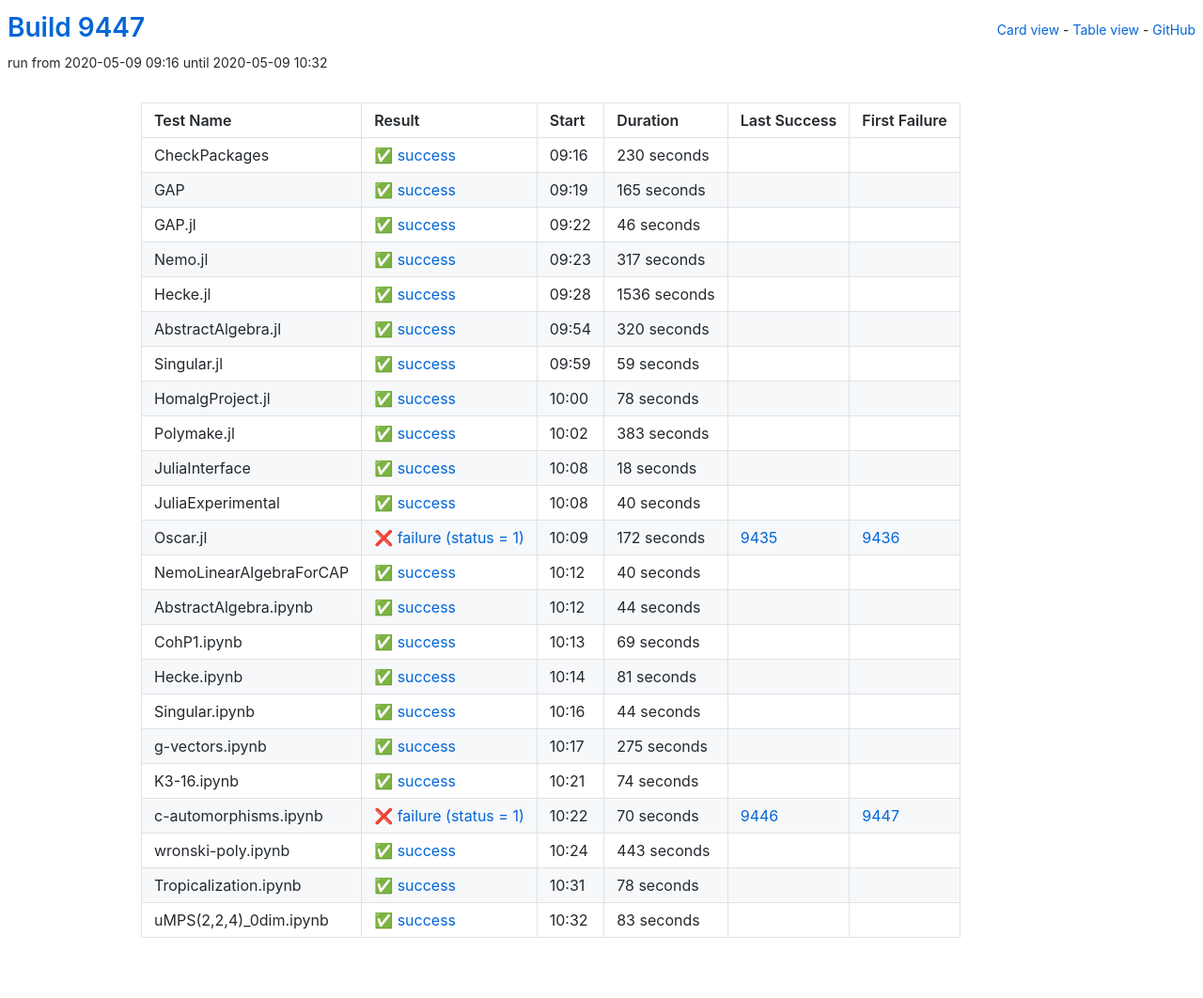
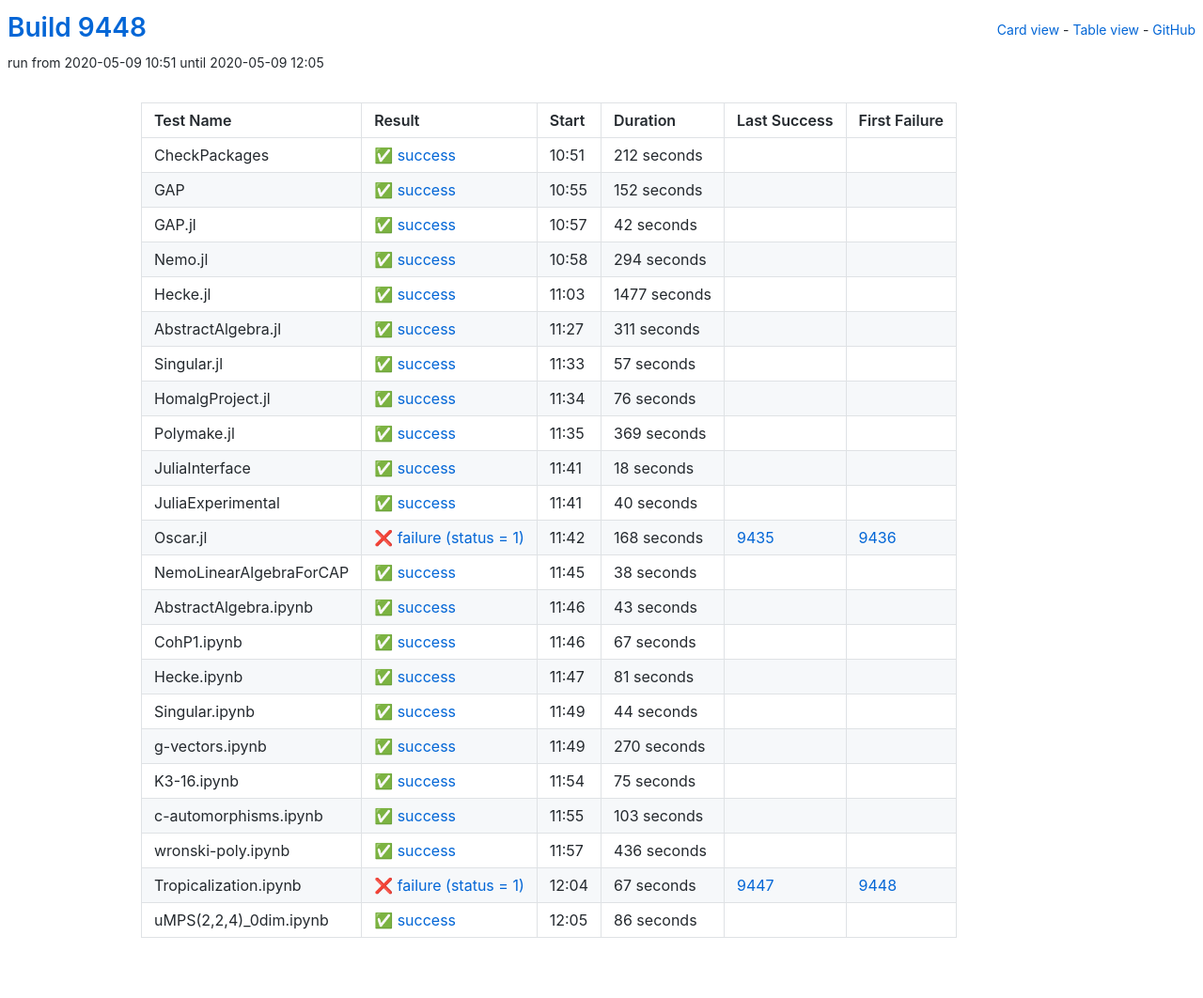
Before and after one commit to oscar-system/oscar-ci-status, a Jekyll site: the page built from table.html, in a window 1280 px wide. Shown: the whole page at 94% size. Built offline with Jekyll 4.4.1, drawn with Linux system fonts in a browser that asks for light colours.

Commit message:
Build 9448

```diff
--- a/_data/ci.yml
+++ b/_data/ci.yml
@@ -1,113 +1,113 @@
-build: 9447
-build_url: https://oscarci.mathematik.uni-kl.de/job/oscar/9447/
+build: 9448
+build_url: https://oscarci.mathematik.uni-kl.de/job/oscar/9448/
 job: oscar
 tests:
-- duration: 230
+- duration: 212
   exitcode: 0
   first_failure: false
   first_failure_url: null
   id: checkpackages
   last_success: false
   last_success_url: null
-  log: https://oscarci.mathematik.uni-kl.de/job/oscar/9447/artifact/logs/build-9447/CheckPackages.log
+  log: https://oscarci.mathematik.uni-kl.de/job/oscar/9448/artifact/logs/build-9448/CheckPackages.log
   name: CheckPackages
-  start: 2020-05-09 09:16
+  start: 2020-05-09 10:51
   status: success
   success: true
-- duration: 165
+- duration: 152
   exitcode: 0
   first_failure: false
   first_failure_url: null
   id: gap
   last_success: false
   last_success_url: null
-  log: https://oscarci.mathematik.uni-kl.de/job/oscar/9447/artifact/logs/build-9447/GAP.log
+  log: https://oscarci.mathematik.uni-kl.de/job/oscar/9448/artifact/logs/build-9448/GAP.log
   name: GAP
-  start: 2020-05-09 09:19
+  start: 2020-05-09 10:55
   status: success
   success: true
-- duration: 46
+- duration: 42
   exitcode: 0
   first_failure: false
   first_failure_url: null
   id: gap-jl
   last_success: false
   last_success_url: null
-  log: https://oscarci.mathematik.uni-kl.de/job/oscar/9447/artifact/logs/build-9447/GAP.jl.log
+  log: https://oscarci.mathematik.uni-kl.de/job/oscar/9448/artifact/logs/build-9448/GAP.jl.log
   name: GAP.jl
-  start: 2020-05-09 09:22
+  start: 2020-05-09 10:57
   status: success
   success: true
-- duration: 317
+- duration: 294
   exitcode: 0
   first_failure: false
   first_failure_url: null
   id: nemo-jl
   last_success: false
   last_success_url: null
-  log: https://oscarci.mathematik.uni-kl.de/job/oscar/9447/artifact/logs/build-9447/Nemo.jl.log
+  log: https://oscarci.mathematik.uni-kl.de/job/oscar/9448/artifact/logs/build-9448/Nemo.jl.log
   name: Nemo.jl
-  start: 2020-05-09 09:23
+  start: 2020-05-09 10:58
   status: success
   success: true
-- duration: 1536
+- duration: 1477
   exitcode: 0
   first_failure: false
   first_failure_url: null
   id: hecke-jl
   last_success: false
   last_success_url: null
-  log: https://oscarci.mathematik.uni-kl.de/job/oscar/9447/artifact/logs/build-9447/Hecke.jl.log
+  log: https://oscarci.mathematik.uni-kl.de/job/oscar/9448/artifact/logs/build-9448/Hecke.jl.log
   name: Hecke.jl
-  start: 2020-05-09 09:28
+  start: 2020-05-09 11:03
   status: success
   success: true
-- duration: 320
+- duration: 311
   exitcode: 0
   first_failure: false
   first_failure_url: null
   id: abstractalgebra-jl
   last_success: false
   last_success_url: null
-  log: https://oscarci.mathematik.uni-kl.de/job/oscar/9447/artifact/logs/build-9447/AbstractAlgebra.jl.log
+  log: https://oscarci.mathematik.uni-kl.de/job/oscar/9448/artifact/logs/build-9448/AbstractAlgebra.jl.log
   name: AbstractAlgebra.jl
-  start: 2020-05-09 09:54
+  start: 2020-05-09 11:27
   status: success
   success: true
-- duration: 59
+- duration: 57
   exitcode: 0
   first_failure: false
   first_failure_url: null
   id: singular-jl
   last_success: false
   last_success_url: null
-  log: https://oscarci.mathematik.uni-kl.de/job/oscar/9447/artifact/logs/build-9447/Singular.jl.log
+  log: https://oscarci.mathematik.uni-kl.de/job/oscar/9448/artifact/logs/build-9448/Singular.jl.log
   name: Singular.jl
-  start: 2020-05-09 09:59
+  start: 2020-05-09 11:33
   status: success
   success: true
-- duration: 78
+- duration: 76
   exitcode: 0
   first_failure: false
   first_failure_url: null
   id: homalgproject-jl
   last_success: false
   last_success_url: null
-  log: https://oscarci.mathematik.uni-kl.de/job/oscar/9447/artifact/logs/build-9447/HomalgProject.jl.log
+  log: https://oscarci.mathematik.uni-kl.de/job/oscar/9448/artifact/logs/build-9448/HomalgProject.jl.log
   name: HomalgProject.jl
-  start: 2020-05-09 10:00
+  start: 2020-05-09 11:34
   status: success
   success: true
-- duration: 383
+- duration: 369
   exitcode: 0
   first_failure: false
   first_failure_url: null
   id: polymake-jl
   last_success: false
   last_success_url: null
-  log: https://oscarci.mathematik.uni-kl.de/job/oscar/9447/artifact/logs/build-9447/Polymake.jl.log
+  log: https://oscarci.mathematik.uni-kl.de/job/oscar/9448/artifact/logs/build-9448/Polymake.jl.log
   name: Polymake.jl
-  start: 2020-05-09 10:02
+  start: 2020-05-09 11:35
   status: success
   success: true
 - duration: 18
@@ -117,9 +117,9 @@
   id: juliainterface
   last_success: false
   last_success_url: null
-  log: https://oscarci.mathematik.uni-kl.de/job/oscar/9447/artifact/logs/build-9447/JuliaInterface.log
+  log: https://oscarci.mathematik.uni-kl.de/job/oscar/9448/artifact/logs/build-9448/JuliaInterface.log
   name: JuliaInterface
-  start: 2020-05-09 10:08
+  start: 2020-05-09 11:41
   status: success
   success: true
 - duration: 40
@@ -129,57 +129,57 @@
   id: juliaexperimental
   last_success: false
   last_success_url: null
-  log: https://oscarci.mathematik.uni-kl.de/job/oscar/9447/artifact/logs/build-9447/JuliaExperimental.log
+  log: https://oscarci.mathematik.uni-kl.de/job/oscar/9448/artifact/logs/build-9448/JuliaExperimental.log
   name: JuliaExperimental
-  start: 2020-05-09 10:08
+  start: 2020-05-09 11:41
   status: success
   success: true
-- duration: 172
+- duration: 168
   exitcode: 1
   first_failure: 9436
   first_failure_url: https://oscarci.mathematik.uni-kl.de/job/oscar/9436/
   id: oscar-jl
   last_success: 9435
   last_success_url: https://oscarci.mathematik.uni-kl.de/job/oscar/9435/
-  log: https://oscarci.mathematik.uni-kl.de/job/oscar/9447/artifact/logs/build-9447/Oscar.jl.log
+  log: https://oscarci.mathematik.uni-kl.de/job/oscar/9448/artifact/logs/build-9448/Oscar.jl.log
   name: Oscar.jl
-  start: 2020-05-09 10:09
+  start: 2020-05-09 11:42
   status: failure
   success: false
-- duration: 40
+- duration: 38
   exitcode: 0
   first_failure: false
   first_failure_url: null
   id: nemolinearalgebraforcap
   last_success: false
   last_success_url: null
-  log: https://oscarci.mathematik.uni-kl.de/job/oscar/9447/artifact/logs/build-9447/NemoLinearAlgebraForCAP.log
+  log: https://oscarci.mathematik.uni-kl.de/job/oscar/9448/artifact/logs/build-9448/NemoLinearAlgebraForCAP.log
   name: NemoLinearAlgebraForCAP
-  start: 2020-05-09 10:12
+  start: 2020-05-09 11:45
   status: success
   success: true
-- duration: 44
+- duration: 43
   exitcode: 0
   first_failure: false
   first_failure_url: null
   id: abstractalgebra-ipynb
   last_success: false
   last_success_url: null
-  log: https://oscarci.mathematik.uni-kl.de/job/oscar/9447/artifact/logs/build-9447/AbstractAlgebra.ipynb.log
+  log: https://oscarci.mathematik.uni-kl.de/job/oscar/9448/artifact/logs/build-9448/AbstractAlgebra.ipynb.log
   name: AbstractAlgebra.ipynb
-  start: 2020-05-09 10:12
+  start: 2020-05-09 11:46
   status: success
   success: true
-- duration: 69
+- duration: 67
   exitcode: 0
   first_failure: false
   first_failure_url: null
   id: cohp1-ipynb
   last_success: false
   last_success_url: null
-  log: https://oscarci.mathematik.uni-kl.de/job/oscar/9447/artifact/logs/build-9447/CohP1.ipynb.log
+  log: https://oscarci.mathematik.uni-kl.de/job/oscar/9448/artifact/logs/build-9448/CohP1.ipynb.log
   name: CohP1.ipynb
-  start: 2020-05-09 10:13
+  start: 2020-05-09 11:46
   status: success
   success: true
 - duration: 81
@@ -189,9 +189,9 @@
   id: hecke-ipynb
   last_success: false
   last_success_url: null
-  log: https://oscarci.mathematik.uni-kl.de/job/oscar/9447/artifact/logs/build-9447/Hecke.ipynb.log
+  log: https://oscarci.mathematik.uni-kl.de/job/oscar/9448/artifact/logs/build-9448/Hecke.ipynb.log
   name: Hecke.ipynb
-  start: 2020-05-09 10:14
+  start: 2020-05-09 11:47
   status: success
   success: true
 - duration: 44
@@ -201,80 +201,80 @@
   id: singular-ipynb
   last_success: false
   last_success_url: null
-  log: https://oscarci.mathematik.uni-kl.de/job/oscar/9447/artifact/logs/build-9447/Singular.ipynb.log
+  log: https://oscarci.mathematik.uni-kl.de/job/oscar/9448/artifact/logs/build-9448/Singular.ipynb.log
   name: Singular.ipynb
-  start: 2020-05-09 10:16
+  start: 2020-05-09 11:49
   status: success
   success: true
-- duration: 275
+- duration: 270
   exitcode: 0
   first_failure: false
   first_failure_url: null
   id: g-vectors-ipynb
   last_success: false
   last_success_url: null
-  log: https://oscarci.mathematik.uni-kl.de/job/oscar/9447/artifact/logs/build-9447/g-vectors.ipynb.log
+  log: https://oscarci.mathematik.uni-kl.de/job/oscar/9448/artifact/logs/build-9448/g-vectors.ipynb.log
   name: g-vectors.ipynb
-  start: 2020-05-09 10:17
+  start: 2020-05-09 11:49
   status: success
   success: true
-- duration: 74
+- duration: 75
   exitcode: 0
   first_failure: false
   first_failure_url: null
   id: k3-16-ipynb
   last_success: false
   last_success_url: null
-  log: https://oscarci.mathematik.uni-kl.de/job/oscar/9447/artifact/logs/build-9447/K3-16.ipynb.log
+  log: https://oscarci.mathematik.uni-kl.de/job/oscar/9448/artifact/logs/build-9448/K3-16.ipynb.log
   name: K3-16.ipynb
-  start: 2020-05-09 10:21
+  start: 2020-05-09 11:54
   status: success
   success: true
-- duration: 70
-  exitcode: 1
-  first_failure: 9447
-  first_failure_url: https://oscarci.mathematik.uni-kl.de/job/oscar/9447/
+- duration: 103
+  exitcode: 0
+  first_failure: false
+  first_failure_url: null
   id: c-automorphisms-ipynb
-  last_success: 9446
-  last_success_url: https://oscarci.mathematik.uni-kl.de/job/oscar/9446/
-  log: https://oscarci.mathematik.uni-kl.de/job/oscar/9447/artifact/logs/build-9447/c-automorphisms.ipynb.log
+  last_success: false
+  last_success_url: null
+  log: https://oscarci.mathematik.uni-kl.de/job/oscar/9448/artifact/logs/build-9448/c-automorphisms.ipynb.log
   name: c-automorphisms.ipynb
-  start: 2020-05-09 10:22
-  status: failure
-  success: false
-- duration: 443
+  start: 2020-05-09 11:55
+  status: success
+  success: true
+- duration: 436
   exitcode: 0
   first_failure: false
   first_failure_url: null
   id: wronski-poly-ipynb
   last_success: false
   last_success_url: null
-  log: https://oscarci.mathematik.uni-kl.de/job/oscar/9447/artifact/logs/build-9447/wronski-poly.ipynb.log
+  log: https://oscarci.mathematik.uni-kl.de/job/oscar/9448/artifact/logs/build-9448/wronski-poly.ipynb.log
   name: wronski-poly.ipynb
-  start: 2020-05-09 10:24
+  start: 2020-05-09 11:57
   status: success
   success: true
-- duration: 78
-  exitcode: 0
-  first_failure: false
-  first_failure_url: null
+- duration: 67
+  exitcode: 1
+  first_failure: 9448
+  first_failure_url: https://oscarci.mathematik.uni-kl.de/job/oscar/9448/
   id: tropicalization-ipynb
-  last_success: false
-  last_success_url: null
-  log: https://oscarci.mathematik.uni-kl.de/job/oscar/9447/artifact/logs/build-9447/Tropicalization.ipynb.log
+  last_success: 9447
+  last_success_url: https://oscarci.mathematik.uni-kl.de/job/oscar/9447/
+  log: https://oscarci.mathematik.uni-kl.de/job/oscar/9448/artifact/logs/build-9448/Tropicalization.ipynb.log
   name: Tropicalization.ipynb
-  start: 2020-05-09 10:31
-  status: success
-  success: true
-- duration: 83
+  start: 2020-05-09 12:04
+  status: failure
+  success: false
+- duration: 86
   exitcode: 0
   first_failure: false
   first_failure_url: null
   id: umps-2-2-4-0dim-ipynb
   last_success: false
   last_success_url: null
-  log: https://oscarci.mathematik.uni-kl.de/job/oscar/9447/artifact/logs/build-9447/uMPS-2-2-4-_0dim.ipynb.log
+  log: https://oscarci.mathematik.uni-kl.de/job/oscar/9448/artifact/logs/build-9448/uMPS-2-2-4-_0dim.ipynb.log
   name: uMPS(2,2,4)_0dim.ipynb
-  start: 2020-05-09 10:32
+  start: 2020-05-09 12:05
   status: success
   success: true
```
Also changed, not shown: README.md.
